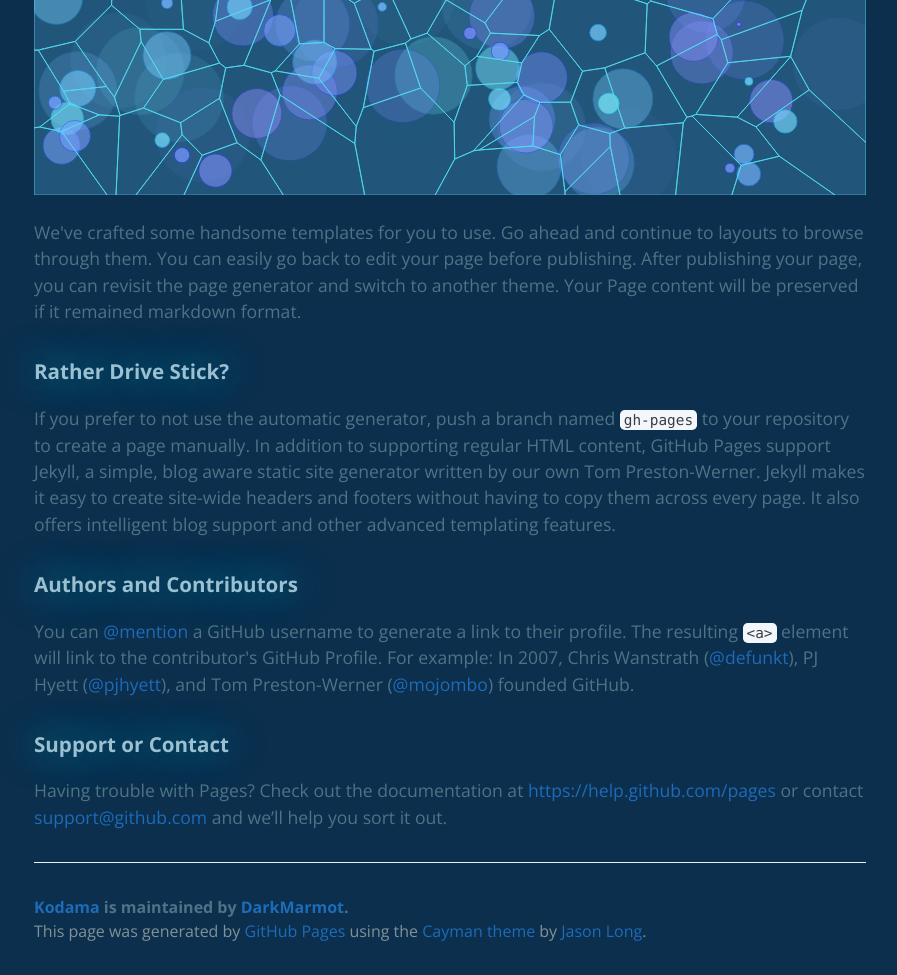
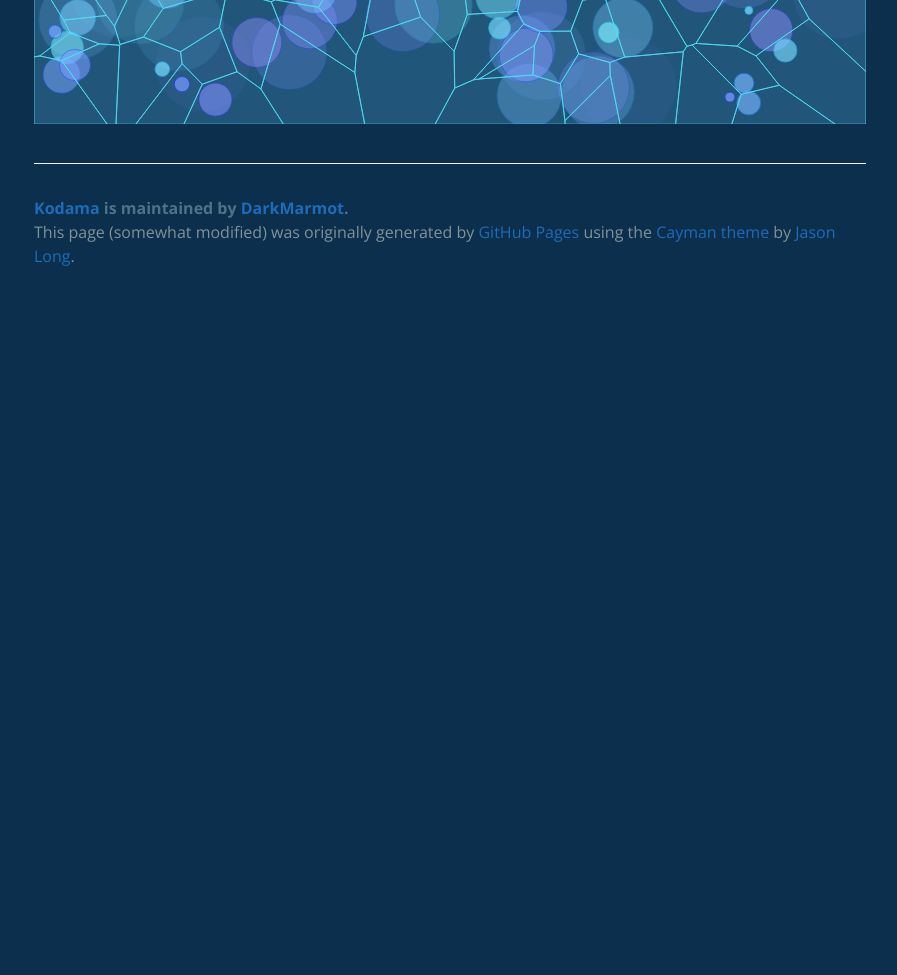
Before and after one commit to DarkMarmot/kodama, a plain HTML site: page index.html in a window 1280 px wide. Shown: the part 1151-2126 px from the top of the page, without its empty margins (190-1087 px from the left). After the commit the page ends 1451 px from the top, so only its background shows below. Drawn offline with nearby package versions, Linux system fonts and the light colour scheme.

Commit message:
more readme info

```diff
--- a/index.html
+++ b/index.html
@@ -37,11 +37,9 @@
     <h3>
         <a id="welcome-to-github-pages" class="anchor" href="#welcome-to-github-pages" aria-hidden="true"><span class="octicon octicon-link"></span></a>Tooltips for D3 Data Visualizations.</h3>
 
-    <p>Kodama is a D3-based tooltip system designed to be simple, fast and small with a fluent API. It can be styled without CSS classes (which I view as terribly heretical global variables for any large, modular application). And it can support a preferred directional 'gravity' that will adjust itself so as to stay on the screen.</p>
+    <p>Kodama is a D3-based tooltip system designed to be simple, fast and small with a fluent API. Tooltips are evaluated in a lazy fashion, allowing thousands to potentially coexist (virtually) in the same context without suffering a performance hit. It can be styled without CSS classes (which I view as terribly heretical global variables for any large, modular application). And it can support a preferred directional 'gravity' that will adjust itself so as to stay on the screen.</p>
 
     <p>It can be used across an entire site for consistency, but integrates canonically with D3's API. If using jQuery in addition to D3, you can include a tiny plugin to add tooltips to any jQuery selection.</p>
-
-    <p>I had two primary motivations for writing this library. First, I had a data visualization application whose highest hit on the CPU profiler was Bootstrap's Popover. Thus, I really wanted to replace Boostrap. Second, I thought making a tooltip based on D3 would be kind of fun.</p>
 
     <h3>
         <a id="designer-templates" class="anchor" href="#designer-templates" aria-hidden="true"><span class="octicon octicon-link"></span></a>Designer Templates</h3>
@@ -50,27 +48,11 @@
         <svg id="svg_demo" height="100%" width="100%" viewBox="0 0 1000 600" preserveAspectRatio="none">
         </svg>
     </div>
-    <p>We've crafted some handsome templates for you to use. Go ahead and continue to layouts to browse through them. You can easily go back to edit your page before publishing. After publishing your page, you can revisit the page generator and switch to another theme. Your Page content will be preserved if it remained markdown format.</p>
-
-    <h3>
-        <a id="rather-drive-stick" class="anchor" href="#rather-drive-stick" aria-hidden="true"><span class="octicon octicon-link"></span></a>Rather Drive Stick?</h3>
-
-    <p>If you prefer to not use the automatic generator, push a branch named <code>gh-pages</code> to your repository to create a page manually. In addition to supporting regular HTML content, GitHub Pages support Jekyll, a simple, blog aware static site generator written by our own Tom Preston-Werner. Jekyll makes it easy to create site-wide headers and footers without having to copy them across every page. It also offers intelligent blog support and other advanced templating features.</p>
-
-    <h3>
-        <a id="authors-and-contributors" class="anchor" href="#authors-and-contributors" aria-hidden="true"><span class="octicon octicon-link"></span></a>Authors and Contributors</h3>
-
-    <p>You can <a href="https://github.com/blog/821" class="user-mention">@mention</a> a GitHub username to generate a link to their profile. The resulting <code>&lt;a&gt;</code> element will link to the contributor's GitHub Profile. For example: In 2007, Chris Wanstrath (<a href="https://github.com/defunkt" class="user-mention">@defunkt</a>), PJ Hyett (<a href="https://github.com/pjhyett" class="user-mention">@pjhyett</a>), and Tom Preston-Werner (<a href="https://github.com/mojombo" class="user-mention">@mojombo</a>) founded GitHub.</p>
-
-    <h3>
-        <a id="support-or-contact" class="anchor" href="#support-or-contact" aria-hidden="true"><span class="octicon octicon-link"></span></a>Support or Contact</h3>
-
-    <p>Having trouble with Pages? Check out the documentation at <a href="https://help.github.com/pages">https://help.github.com/pages</a> or contact <a href="mailto:support@github.com">support@github.com</a> and we’ll help you sort it out.</p>
 
     <footer class="site-footer">
         <span class="site-footer-owner"><a href="https://github.com/DarkMarmot/kodama">Kodama</a> is maintained by <a href="https://github.com/DarkMarmot">DarkMarmot</a>.</span>
 
-        <span class="site-footer-credits">This page was generated by <a href="https://pages.github.com">GitHub Pages</a> using the <a href="https://github.com/jasonlong/cayman-theme">Cayman theme</a> by <a href="https://twitter.com/jasonlong">Jason Long</a>.</span>
+        <span class="site-footer-credits">This page (somewhat modified) was originally generated by <a href="https://pages.github.com">GitHub Pages</a> using the <a href="https://github.com/jasonlong/cayman-theme">Cayman theme</a> by <a href="https://twitter.com/jasonlong">Jason Long</a>.</span>
     </footer>
 
 </section>
```
